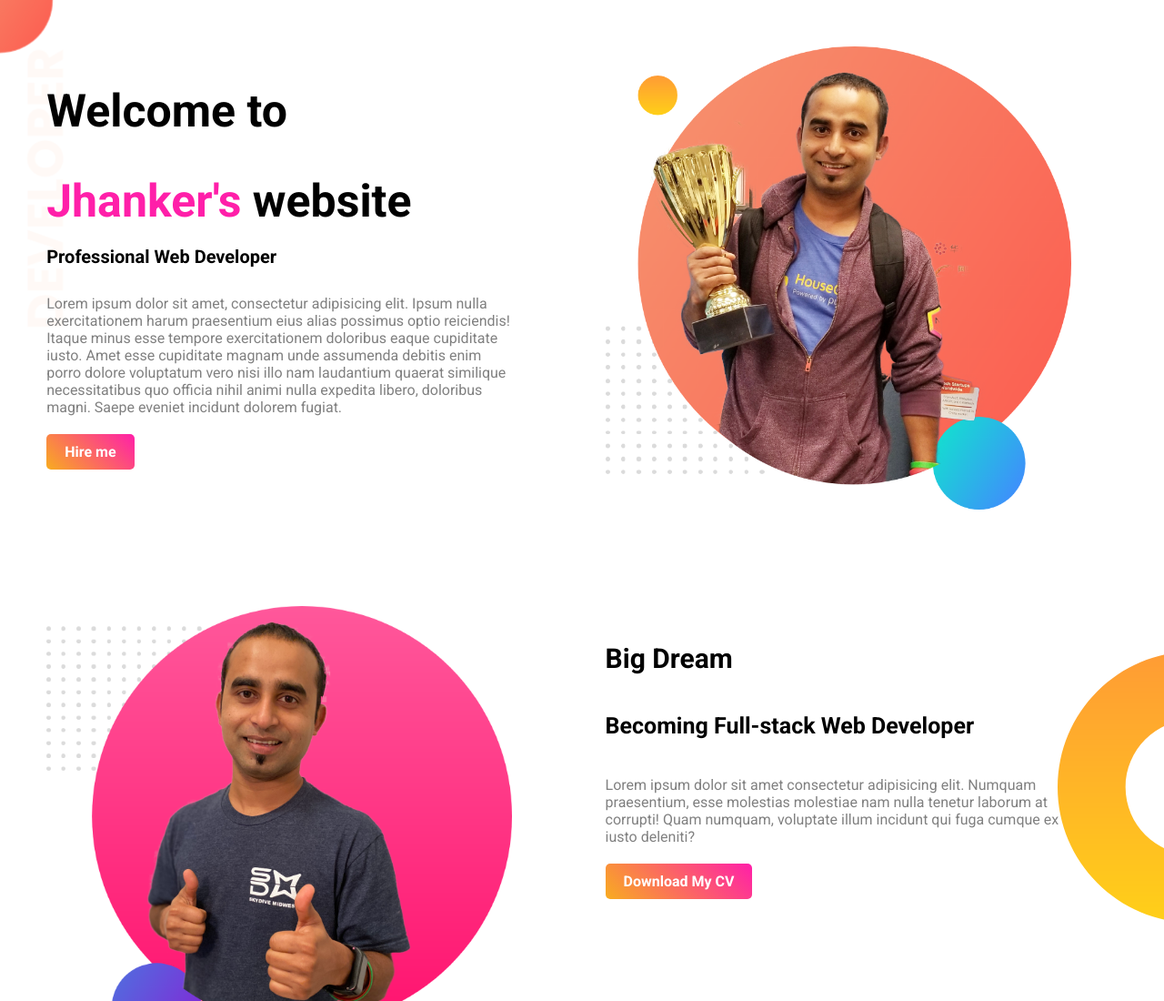
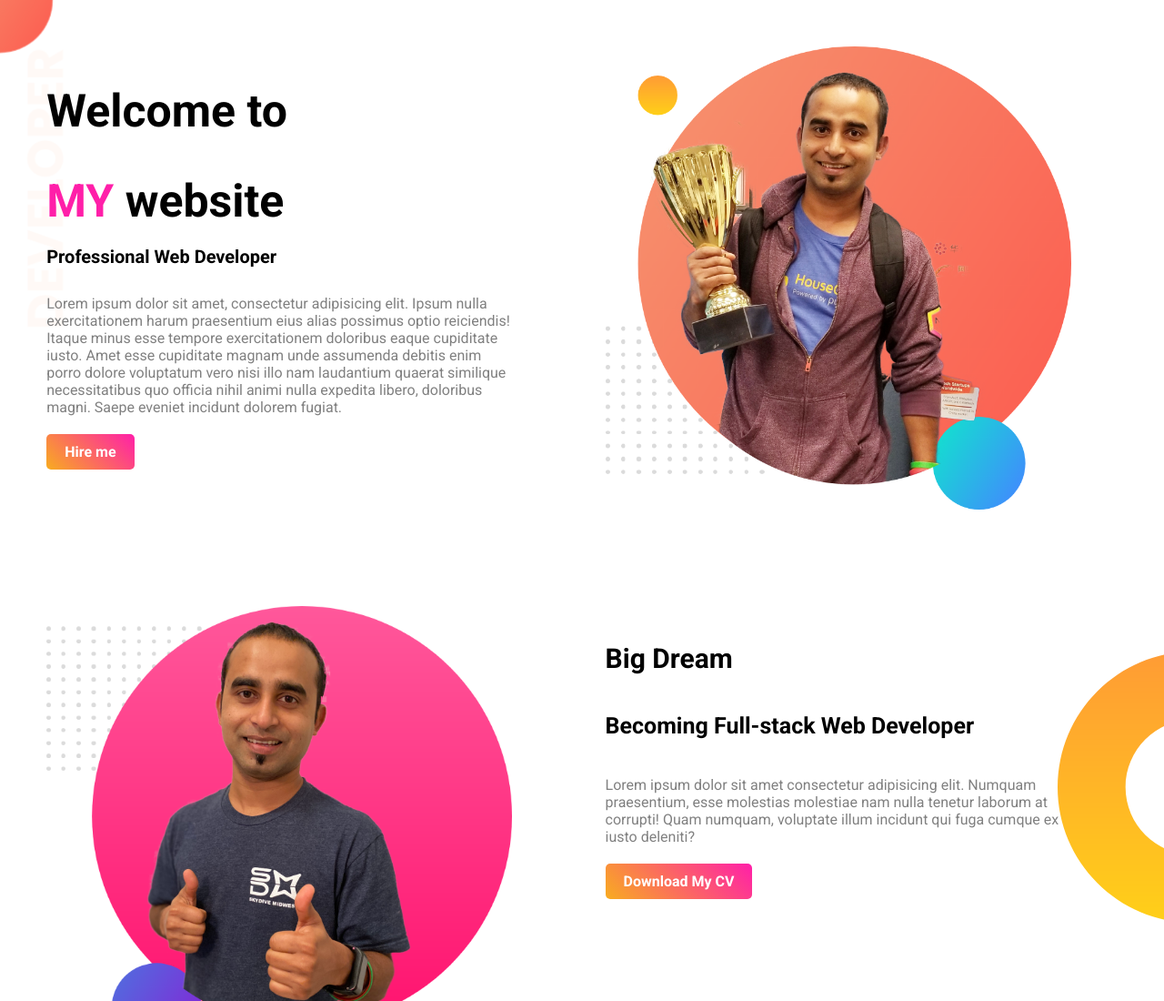
Before and after one commit to SafiaJotey/sample_portfolio, a plain HTML site: page index.html in a window 1280 px wide. Shown: the top 1100 px of the page at 91% size. Drawn offline with Linux system fonts and the light colour scheme.

Commit message:
first commit

```diff
--- a/index.html
+++ b/index.html
@@ -17,7 +17,7 @@
     <section class="topBanner">
         <div class="half-width ">
             <h2>Welcome to</h2>
-            <h1><span class="highlight">Jhanker's</span> website</h1>
+            <h1><span class="highlight">MY</span> website</h1>
             <h3>Professional Web Developer</h3>
             <p>Lorem ipsum dolor sit amet, consectetur adipisicing elit. Ipsum nulla exercitationem harum praesentium eius alias possimus optio reiciendis! Itaque minus esse tempore exercitationem doloribus eaque cupiditate iusto. Amet esse cupiditate magnam unde assumenda debitis enim porro dolore voluptatum vero nisi illo nam laudantium quaerat similique necessitatibus quo officia nihil animi nulla expedita libero, doloribus magni. Saepe eveniet incidunt dolorem fugiat.</p>
             <a class="linkButton" href="" target="_blank">Hire me</a>
```
